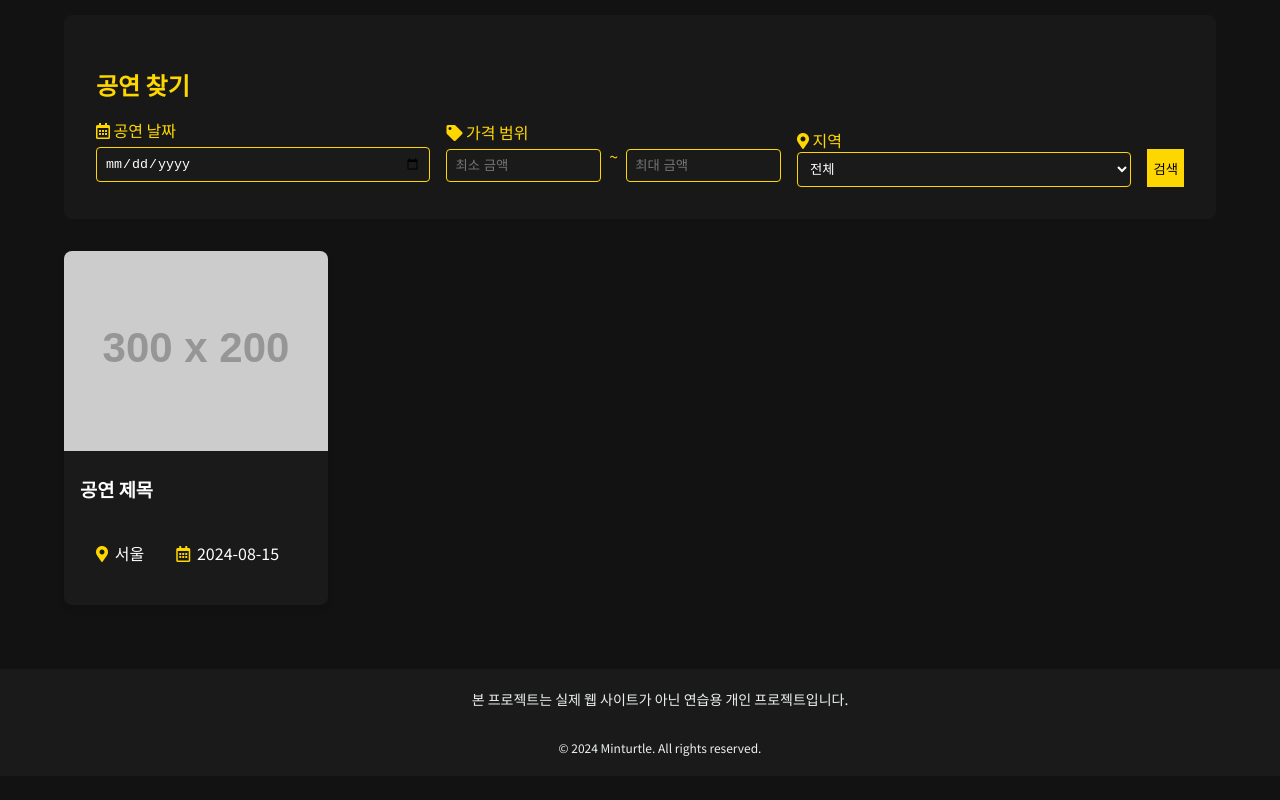
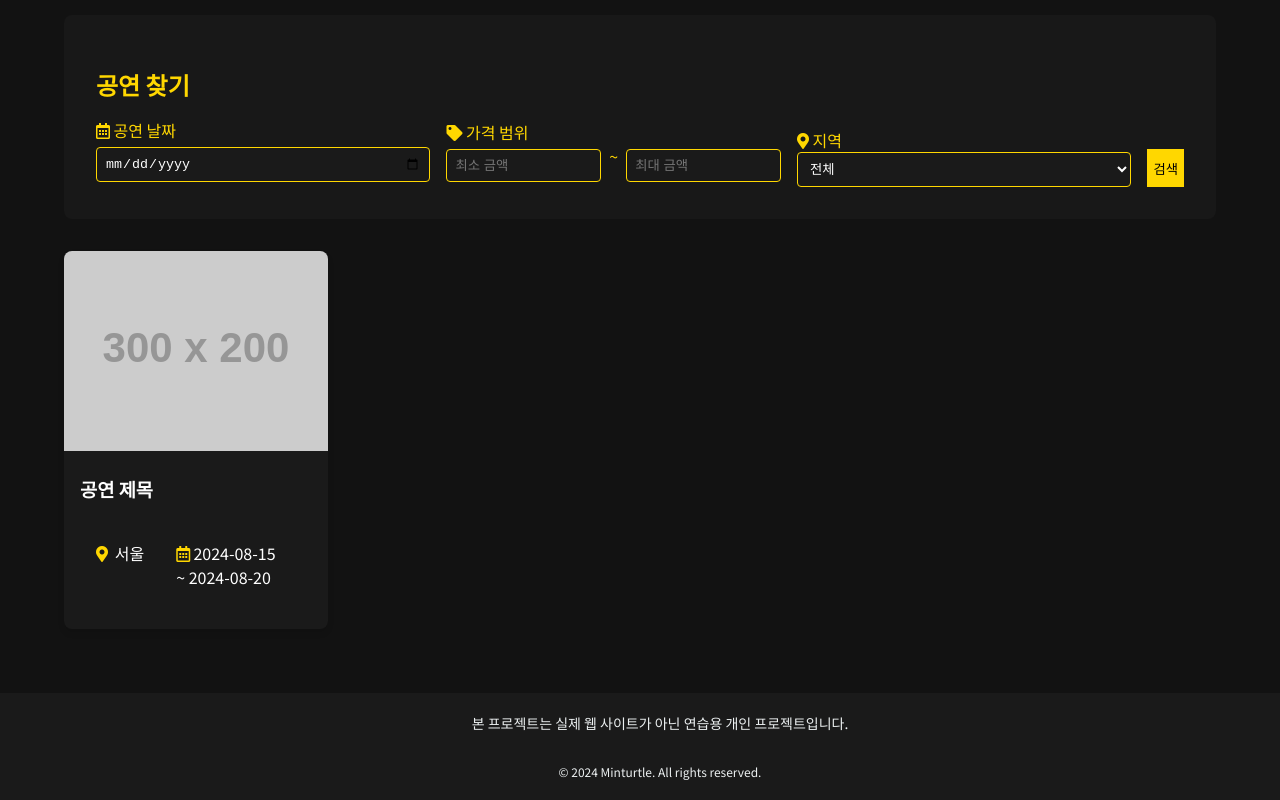
Before and after one commit to minturtle/min-ticketing-frontend, a React (Create React App) app: page / in a window 1280 px wide. Shown: the part 557-1357 px from the top of the page. Before the commit the page ends 1333 px from the top, so only its background shows below. Built offline with nearby package versions, Linux system fonts and the light colour scheme.

Commit message:
docs: README에 작성할 image 추가

```diff
--- a/src/pages/HomePage/components/PerformCard.js
+++ b/src/pages/HomePage/components/PerformCard.js
@@ -8,7 +8,10 @@ function PerformCard() {
                 <h3>공연 제목</h3>
                 <div class="performance-info">
                     <p><i class="fas fa-map-marker-alt"></i> 서울</p>
-                    <p><i class="far fa-calendar-alt"></i> 2024-08-15</p>
+                    <p><i class="far fa-calendar-alt"></i>
+                        <span>2024-08-15</span><br />
+                        <span>~ 2024-08-20</span>
+                    </p>
                 </div>
             </div>
         </a>
```
Also changed, not shown: page_images/main.png.
